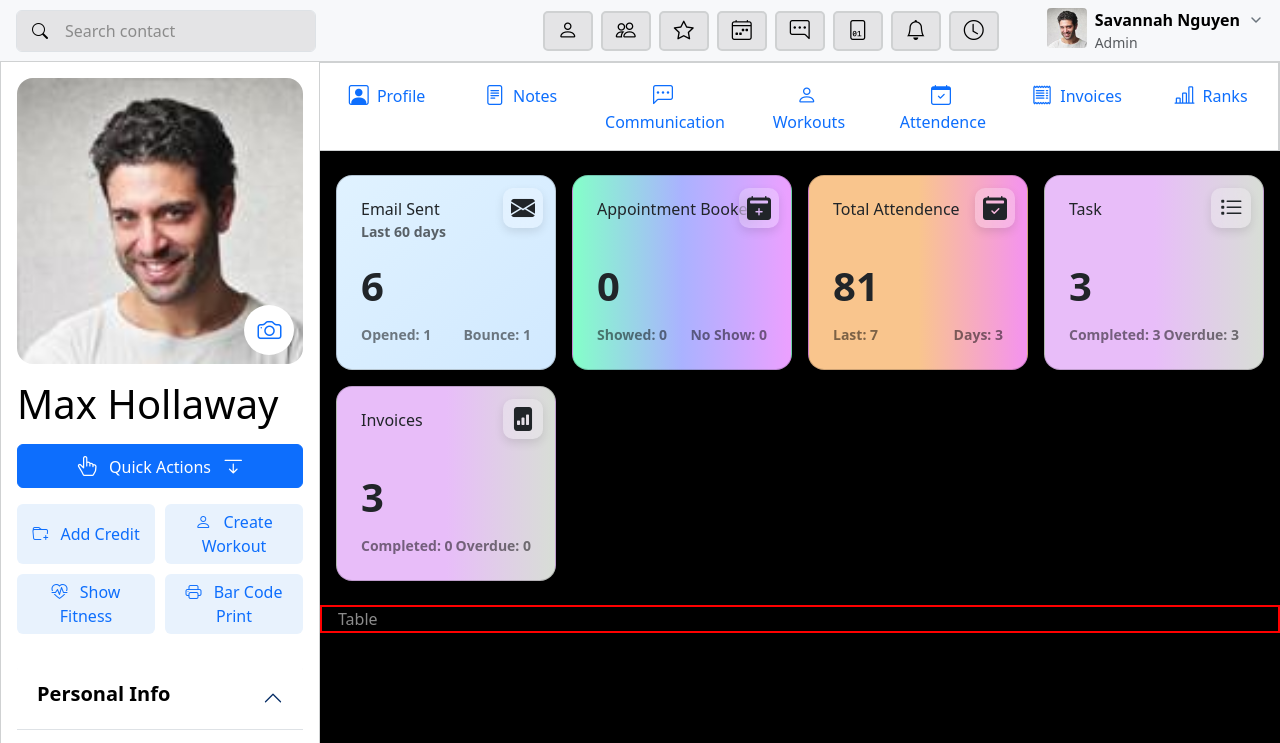
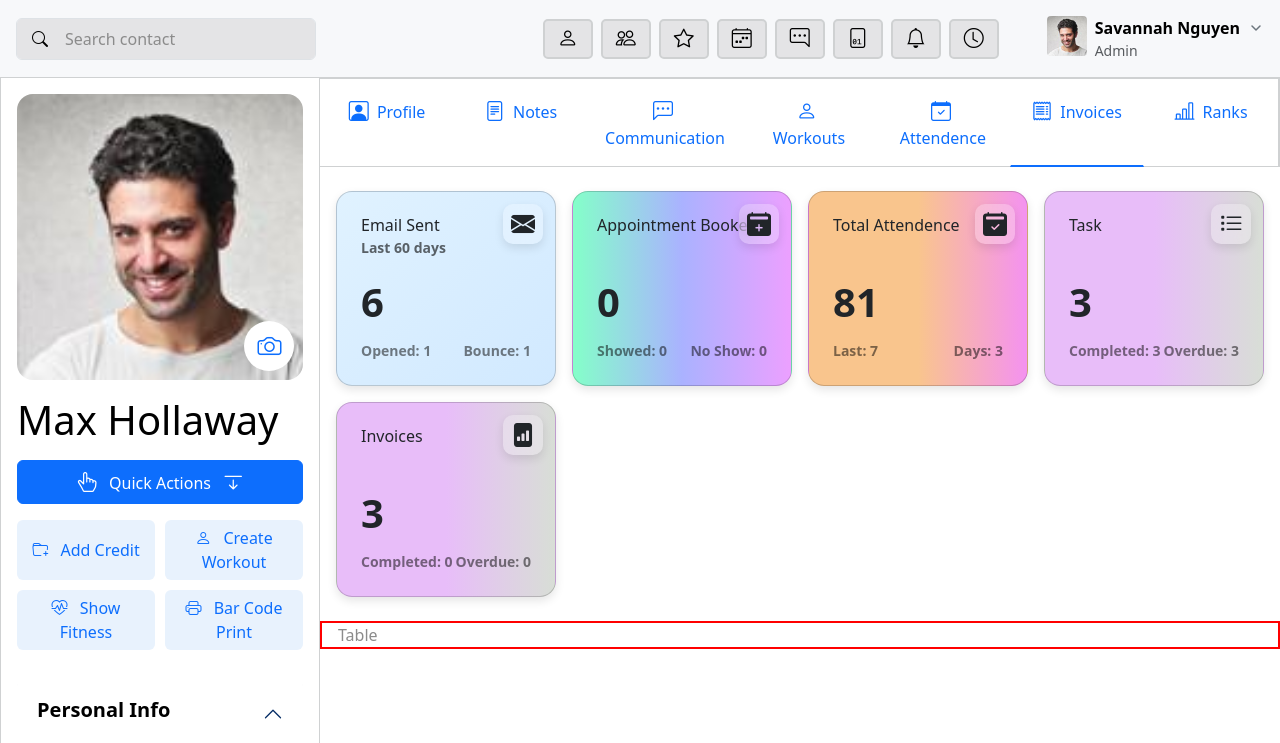
Before and after one commit to umer-jusani/member-profile-dashboard, a plain HTML site: page index.html in a window 1280 px wide. Shown: the top 743 px of the page. Drawn offline with nearby package versions, Linux system fonts and the light colour scheme.

Commit message:
make the onvoice tab always active

```diff
--- a/index.html
+++ b/index.html
@@ -30,7 +30,7 @@
       <div class="row">
         <!-- header -->
         <header id="primary-header" class="col-12 px-0">
-          <nav class="navbar navbar-expand-lg px-md-3 px-sm-2 px-1">
+          <nav class="navbar navbar-expand-lg px-md-3 px-sm-2 px-1 py-md-3">
             <!-- Search Input -->
             <form
               id="searchIcon"
@@ -140,7 +140,7 @@
 
         <div class="col-12 px-0">
           <div class="container-fluid">
-            <div class="row bg-black" data-role="main-content">
+            <div class="row" data-role="main-content">
               <!-- Profile Information  -->
               <section
                 id="personal-Information"
@@ -309,7 +309,7 @@
 
               <div class="col-md-9 px-0 flow" style="--flow-spacer: 1.5rem">
                 <!-- navlinks  -->
-                <section id="navigation-tabs" class="bg-white random px-0">
+                <section id="navigation-tabs" class="bg-white px-0">
                   <nav
                     class="nav nav-tabs border-bottom-0"
                     id="navigation-tabs"
@@ -336,7 +336,11 @@
                       <i class="bi bi-calendar-check me-1 fs-5"></i>
                       <span class="d-lg-inline-block d-none">Attendence</span>
                     </a>
-                    <a class="nav-link py-md-3 py-1 text-center" href="#">
+                    <a
+                      class="nav-link py-md-3 py-1 text-center"
+                      href="#"
+                      data-link="active"
+                    >
                       <i class="bi bi-receipt me-1 fs-5"></i>
                       <span class="d-lg-inline-block d-none">Invoices</span>
                     </a>
--- a/style.css
+++ b/style.css
@@ -237,6 +237,12 @@ select {
     display: grid;
     grid-template-columns: repeat(7, 1fr);
   }
+
+  & .nav-link:hover,
+  & [data-link="active"] {
+    border-bottom: 2px solid #0d6efd; /* Bootstrap primary color */
+    color: #0d6efd; /* Match text color to border */
+  }
 }
 
 /* dashboard stats */
```
